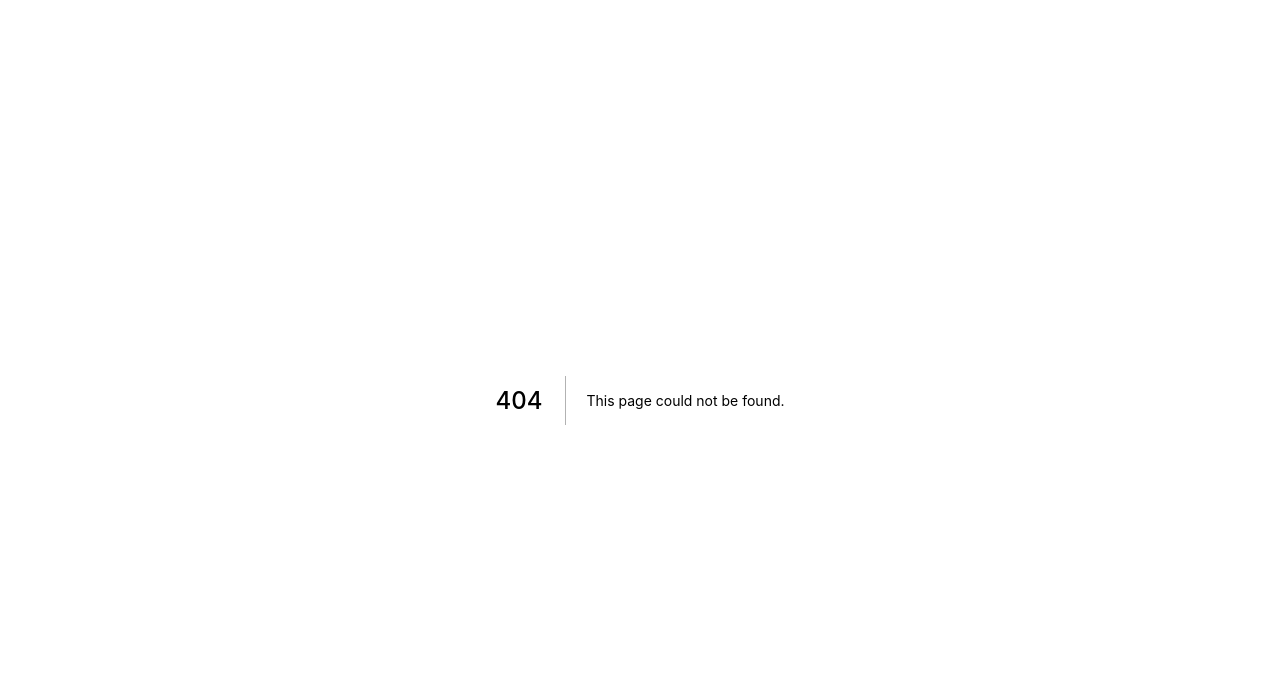
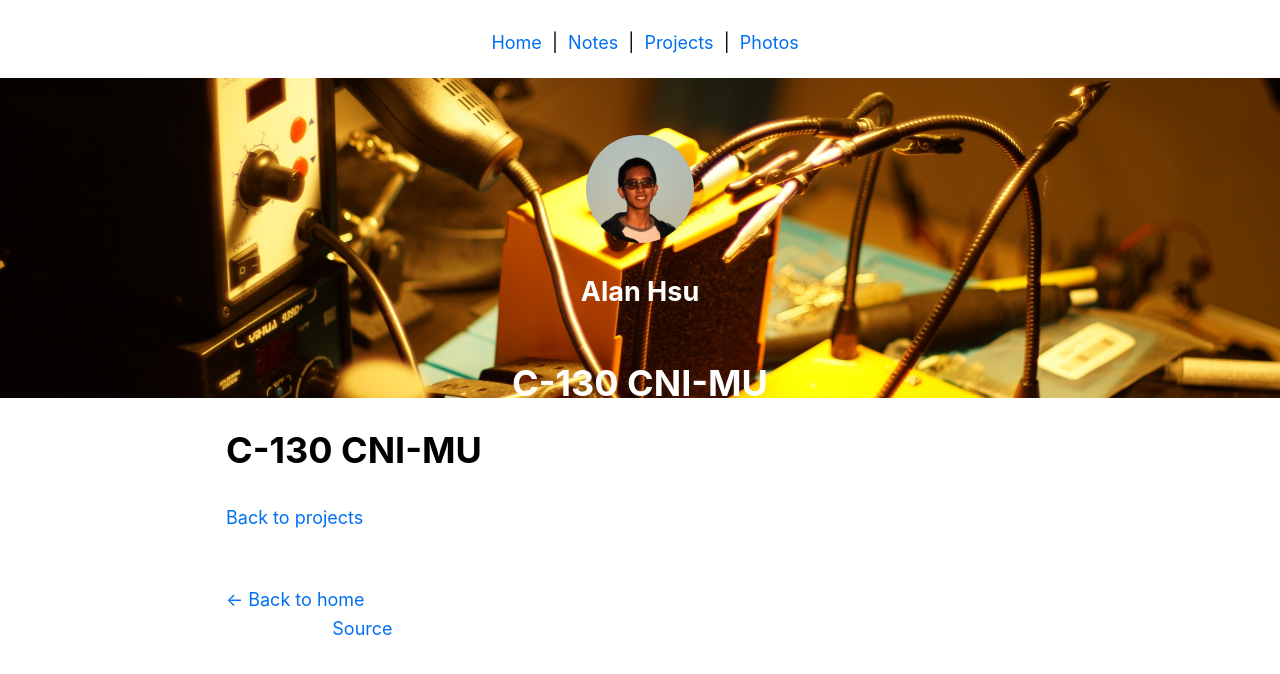
Before and after one commit to Alan-JH/nextjs-alan-website, a Next.js app: page /projects/cni-mu in a window 1280 px wide. Before the commit this address had no page. Shown: the top 674 px of the page. Built offline with nearby package versions, Linux system fonts and the light colour scheme.

Commit message:
add titles and cni-mu page

```diff
--- /dev/null
+++ b/pages/projects/cni-mu.js
@@ -0,0 +1,26 @@
+import Head from 'next/head'
+import Link from 'next/link'
+import Layout from '../../components/layout'
+import Image from 'next/image'
+import { img_photo_descrip_block } from '../../components/img_blocks'
+import styles from '../../components/layout.module.css'
+
+const title = "C-130 CNI-MU"
+
+export default function FirstPost() {
+  return (
+    <Layout layout_type={styles.container} bgimage="/images/headers/buildsheader.jpg" pagetitle={title} headertextcolor="white">
+      <Head>
+        <title>{title}</title>
+      </Head>
+      <h1>{title}</h1>
+
+      <Link href="/projects/projects-landing">
+        <a>Back to projects</a>
+      </Link>
+      <br></br>
+
+    </Layout>
+
+  )
+}
--- a/pages/projects/projects-landing.js
+++ b/pages/projects/projects-landing.js
@@ -15,6 +15,7 @@ export function full_post_list(){
       {notes_list_element_full("TJREVERB Battery Capacity Test Code", "reverb-batt-tester", "projects")}
       {notes_list_element_full("TJREVERB Iridium Communications Protocol", "iridium-encoding", "projects")}
       {notes_list_element_full("TJREVERB Interface Board", "reverb-interface", "projects")}
+      {notes_list_element_full("C-130 CNI-MU", "cni-mu", "projects")}
       {notes_list_element_full("PCB Reflow Hotplate", "pcb-heater", "projects")}
       {notes_list_element_full("TKL-86 Keyboard", "tkl-86", "projects")}
       {notes_list_element_full("F/A-18C UFC", "ufc", "projects")}
--- a/pages/projects/reverb-interface.js
+++ b/pages/projects/reverb-interface.js
@@ -5,7 +5,7 @@ import Image from 'next/image'
 import { img_photo_descrip_block } from '../../components/img_blocks'
 import styles from '../../components/layout.module.css'
 
-const title = "Title"
+const title = "TJREVERB Interface Board"
 
 export default function FirstPost() {
   return (
--- a/pages/projects/rudder-pedals.js
+++ b/pages/projects/rudder-pedals.js
@@ -5,7 +5,7 @@ import Image from 'next/image'
 import { img_photo_descrip_block } from '../../components/img_blocks'
 import styles from '../../components/layout.module.css'
 
-const title = "Title"
+const title = "Flight Sim Rudder Pedals"
 
 export default function FirstPost() {
   return (
--- a/pages/projects/throttle-v2.js
+++ b/pages/projects/throttle-v2.js
@@ -5,7 +5,7 @@ import Image from 'next/image'
 import { img_photo_descrip_block } from '../../components/img_blocks'
 import styles from '../../components/layout.module.css'
 
-const title = "Title"
+const title = "Throttle (v2)"
 
 export default function FirstPost() {
   return (
--- a/pages/projects/trackir.js
+++ b/pages/projects/trackir.js
@@ -5,7 +5,7 @@ import Image from 'next/image'
 import { img_photo_descrip_block } from '../../components/img_blocks'
 import styles from '../../components/layout.module.css'
 
-const title = "Title"
+const title = "TrackIR Clip"
 
 export default function FirstPost() {
   return (
--- a/pages/projects/ufc.js
+++ b/pages/projects/ufc.js
@@ -5,7 +5,7 @@ import Image from 'next/image'
 import { img_photo_descrip_block } from '../../components/img_blocks'
 import styles from '../../components/layout.module.css'
 
-const title = "Title"
+const title = "F/A-18C Up Front Controller"
 
 export default function FirstPost() {
   return (
--- a/pages/projects/viper-stick.js
+++ b/pages/projects/viper-stick.js
@@ -5,7 +5,7 @@ import Image from 'next/image'
 import { img_photo_descrip_block } from '../../components/img_blocks'
 import styles from '../../components/layout.module.css'
 
-const title = "Title"
+const title = "Viper Sidestick"
 
 export default function FirstPost() {
   return (
```
